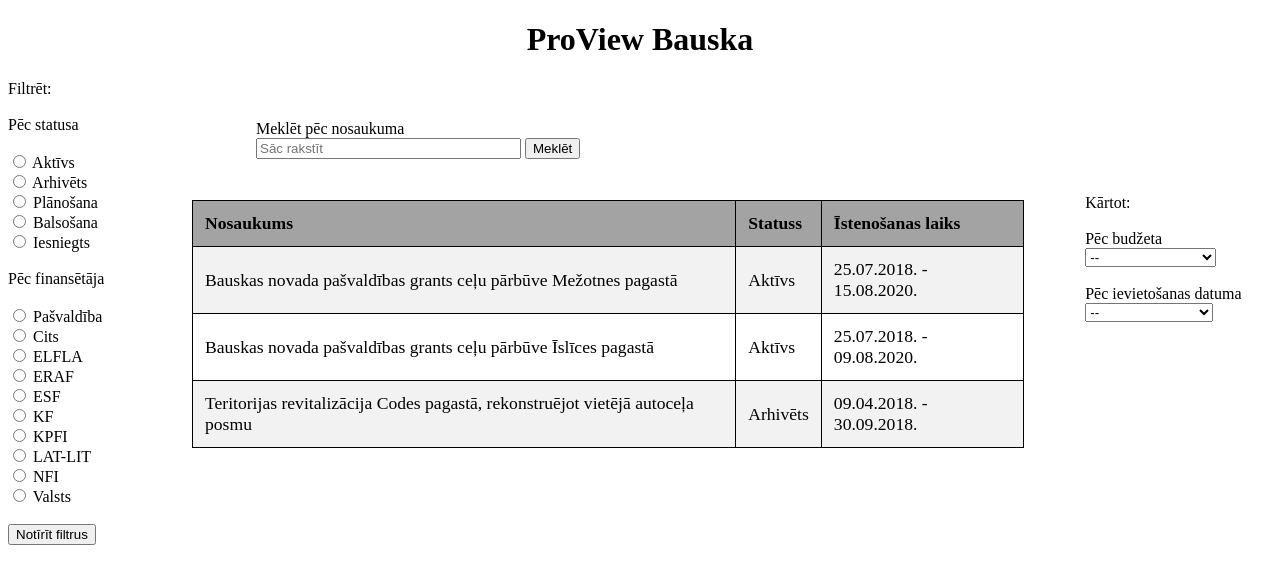
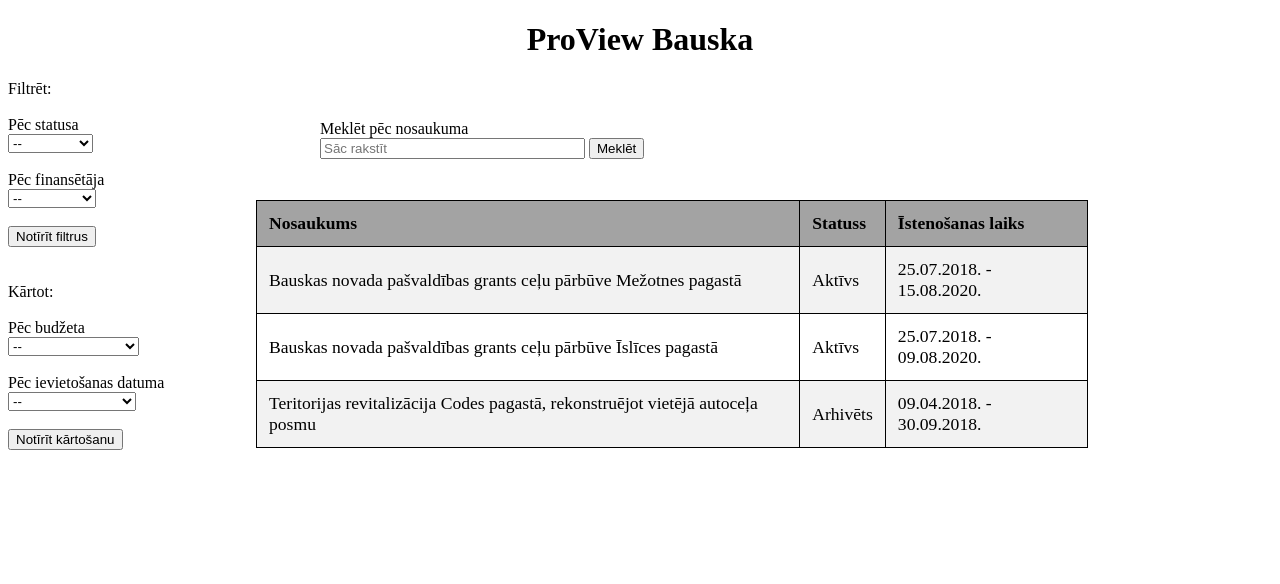
Before and after one commit to jekabssolo/ProView, a PHP site: page / in a window 1280 px wide. Shown: the top 584 px of the page. Run offline with PHP 8.4, Linux system fonts and the light colour scheme; data comes from the database, SQL or seed files in the repository.

Commit message:
Restructured filtering and sorting

```diff
--- a/index.php
+++ b/index.php
@@ -4,7 +4,7 @@
     <script src="https://code.jquery.com/jquery-3.4.1.min.js"></script>
     <script>function sortsubmit(){document.getElementById("sorting").submit();}</script>
     <script>function filtersubmit(){document.getElementById("filtering").submit();}</script>
-
+    <!-- <meta name="viewport" content="width=device-width, initial-scale=1.0"> -->
     <style>
       .project-table{
     position: absolute;
@@ -13,7 +13,7 @@
     width: 65%;
     font-size: 110%;
     top: 25%;
-        left: 15%;
+    left: 20%;
   }
   .project-table tr:nth-child(even){background-color: #f2f2f2;}
   .project-table tr:hover {background-color: #ddd;}
@@ -40,7 +40,7 @@
 
   .search-field{
     position: absolute;
-        left: 20%;
+    left: 25%;
     top: 15%;
   }
   .filter-field{
@@ -48,14 +48,15 @@
     left: 0%;
   }
   .sort-field{
-        position: absolute;
-        right: 3%;
-        top: 22%
+    position: sticky;
+    left: 0%;
+  }
+  .clear-field{
+    position: sticky;
+    left: 0%;
   }
 
-
     </style>
-
 
     <title>Projekti</title>
 
@@ -106,32 +107,41 @@
 
 
         <!-- filter forms -->
-        <form method="post" class="filter-field"  id="filtering" onchange="filtersubmit()">
+        <form method="post" class="filter-field"  id="filtering">
           Filtrēt: <br> <br>
-          Pēc statusa <br> <br>
-          <input type="radio" name="status" value="Aktīvs" <?php if((isset($_POST['status']) && $_POST['status'] == 'Aktīvs')) echo ' checked="checked"';?> > Aktīvs<br>
-          <input type="radio" name="status" value="Arhivēts" <?php if((isset($_POST['status']) && $_POST['status'] == 'Arhivēts')) echo ' checked="checked"';?>> Arhivēts<br>
-          <input type="radio" name="status" value="Plānošana" <?php if((isset($_POST['status']) && $_POST['status'] == 'Plānošana')) echo ' checked="checked"';?>> Plānošana<br>
-          <input type="radio" name="status" value="Balsošana" <?php if((isset($_POST['status']) && $_POST['status'] == 'Balsošana')) echo ' checked="checked"';?>> Balsošana<br>
-          <input type="radio" name="status" value="Iesniegts" <?php if((isset($_POST['status']) && $_POST['status'] == 'Iesniegts')) echo ' checked="checked"';?>> Iesniegts <br> <br>
+          Pēc statusa <br>
 
-          Pēc finansētāja <br> <br>
-          <input type="radio" name="financer" value="Pašvaldība" <?php if((isset($_POST['financer']) && $_POST['financer'] == 'Pašvaldība')) echo ' checked="checked"';?> > Pašvaldība<br>
-          <input type="radio" name="financer" value="Cits" <?php if((isset($_POST['financer']) && $_POST['financer'] == 'Cits')) echo ' checked="checked"';?>> Cits<br>
-          <input type="radio" name="financer" value="ELFLA" <?php if((isset($_POST['financer']) && $_POST['financer'] == 'ELFLA')) echo ' checked="checked"';?>> ELFLA<br>
-          <input type="radio" name="financer" value="ERAF" <?php if((isset($_POST['financer']) && $_POST['financer'] == 'ERAF')) echo ' checked="checked"';?>> ERAF<br>
-          <input type="radio" name="financer" value="ESF" <?php if((isset($_POST['financer']) && $_POST['financer'] == 'ESF')) echo ' checked="checked"';?> > ESF<br>
-          <input type="radio" name="financer" value="KF" <?php if((isset($_POST['financer']) && $_POST['financer'] == 'KF')) echo ' checked="checked"';?>> KF<br>
-          <input type="radio" name="financer" value="KPFI" <?php if((isset($_POST['financer']) && $_POST['financer'] == 'KPFI')) echo ' checked="checked"';?>> KPFI<br>
-          <input type="radio" name="financer" value="LAT-LIT" <?php if((isset($_POST['financer']) && $_POST['financer'] == 'LAT-LIT')) echo ' checked="checked"';?>> LAT-LIT<br>
-          <input type="radio" name="financer" value="NORVĒĢU FINANŠU INSTRUMENTS" <?php if((isset($_POST['financer']) && $_POST['financer'] == 'NORVĒĢU FINANŠU INSTRUMENS')) echo ' checked="checked"';?>> NFI<br>
-          <input type="radio" name="financer" value="Valsts" <?php if((isset($_POST['financer']) && $_POST['financer'] == 'Valsts')) echo ' checked="checked"';?>> Valsts<br> <br>
+          <select size="1" name="status" onchange="filtersubmit()">
+              <option value='' selected>--</option>
+              <option value='Aktīvs' <?php echo isset($_POST['status']) && $_POST['status'] == 'Aktīvs' ? 'selected' : '' ?>>Aktīvs</option>
+              <option value='Arhivēts' <?php echo isset($_POST['status']) && $_POST['status'] == 'Arhivēts' ? 'selected' : '' ?>>Arhivēts</option>
+              <option value='Plānošana' <?php echo isset($_POST['status']) && $_POST['status'] == 'Plānošana' ? 'selected' : '' ?>>Plānošana</option>
+              <option value='Balsošana' <?php echo isset($_POST['status']) && $_POST['status'] == 'Balsošana' ? 'selected' : '' ?>>Balsošana</option>
+              <option value='Iesniegts' <?php echo isset($_POST['status']) && $_POST['status'] == 'Iesniegts' ? 'selected' : '' ?>>Iesniegts</option>
+          </select>
+
+
+          <br><br>Pēc finansētāja <br>
+          <select size="1" name="financer" onchange="filtersubmit()">
+              <option value='' selected>--</option>
+              <option value='Pašvaldība' <?php echo isset($_POST['financer']) && $_POST['financer'] == 'Pašvaldība' ? 'selected' : '' ?>>Pašvaldība</option>
+              <option value='Cits' <?php echo isset($_POST['financer']) && $_POST['financer'] == 'Cits' ? 'selected' : '' ?>>Cits</option>
+              <option value='ELFLA' <?php echo isset($_POST['financer']) && $_POST['financer'] == 'ELFLA' ? 'selected' : '' ?>>ELFLA</option>
+              <option value='ERAF' <?php echo isset($_POST['financer']) && $_POST['financer'] == 'ERAF' ? 'selected' : '' ?>>ERAF</option>
+              <option value='ESF' <?php echo isset($_POST['financer']) && $_POST['financer'] == 'ESF' ? 'selected' : '' ?>>ESF</option>
+              <option value='KF' <?php echo isset($_POST['financer']) && $_POST['financer'] == 'KF' ? 'selected' : '' ?>>KF</option>
+              <option value='KPFI' <?php echo isset($_POST['financer']) && $_POST['financer'] == 'KPFI' ? 'selected' : '' ?>>KPFI</option>
+              <option value='LAT-LIT' <?php echo isset($_POST['financer']) && $_POST['financer'] == 'LAT-LIT' ? 'selected' : '' ?>>LAT-LIT</option>
+              <option value='NFI' <?php echo isset($_POST['financer']) && $_POST['financer'] == 'NFI' ? 'selected' : '' ?>>NFI</option>
+              <option value='Valsts' <?php echo isset($_POST['financer']) && $_POST['financer'] == 'Valsts' ? 'selected' : '' ?>>Valsts</option>
+          </select>
 
           <input type="hidden" name="search" value="<?php echo isset($_POST['search']) ? $_POST['search'] : '' ?>">
           <input type="hidden" name="budgetsort" value="<?php echo isset($_POST['budgetsort']) ? $_POST['budgetsort'] : '' ?>">
           <input type="hidden" name="entrysort" value="<?php echo isset($_POST['entrysort']) ? $_POST['entrysort'] : '' ?>">
         </form>
 
+        <br>
 
         <!-- clearing filters form -->
         <form method="post" class="filter-field">
@@ -154,6 +164,7 @@
               <input type="submit" value="Meklēt">
         </form>
 
+        <br>
 
         <!-- Sorting form -->
         <form method="post" class="sort-field"  id="sorting">
@@ -177,6 +188,18 @@
             <input type="hidden" name="status" value="<?php echo isset($_POST['status']) ? $_POST['status'] : '' ?>">
             <input type="hidden" name="financer" value="<?php echo isset($_POST['financer']) ? $_POST['financer'] : '' ?>">
             <input type="hidden" name="search" value="<?php echo isset($_POST['search']) ? $_POST['search'] : '' ?>">
+        </form>
+
+        <br>
+
+                <!-- clearing sorting form -->
+                <form method="post" class="sort-field">
+          <input type="hidden" name="status" value="<?php echo isset($_POST['status']) ? $_POST['status'] : '' ?>">
+          <input type="hidden" name="financer" value="<?php echo isset($_POST['financer']) ? $_POST['financer'] : '' ?>">
+          <input type="hidden" name="search" value="<?php echo isset($_POST['search']) ? $_POST['search'] : '' ?>">
+          <input type="hidden" name="budgetsort" value="">
+          <input type="hidden" name="entrysort" value="">
+          <input type="submit" value="Notīrīt kārtošanu">
         </form>
 
 
```
Lines whose indentation alone changed are shown as unchanged.
